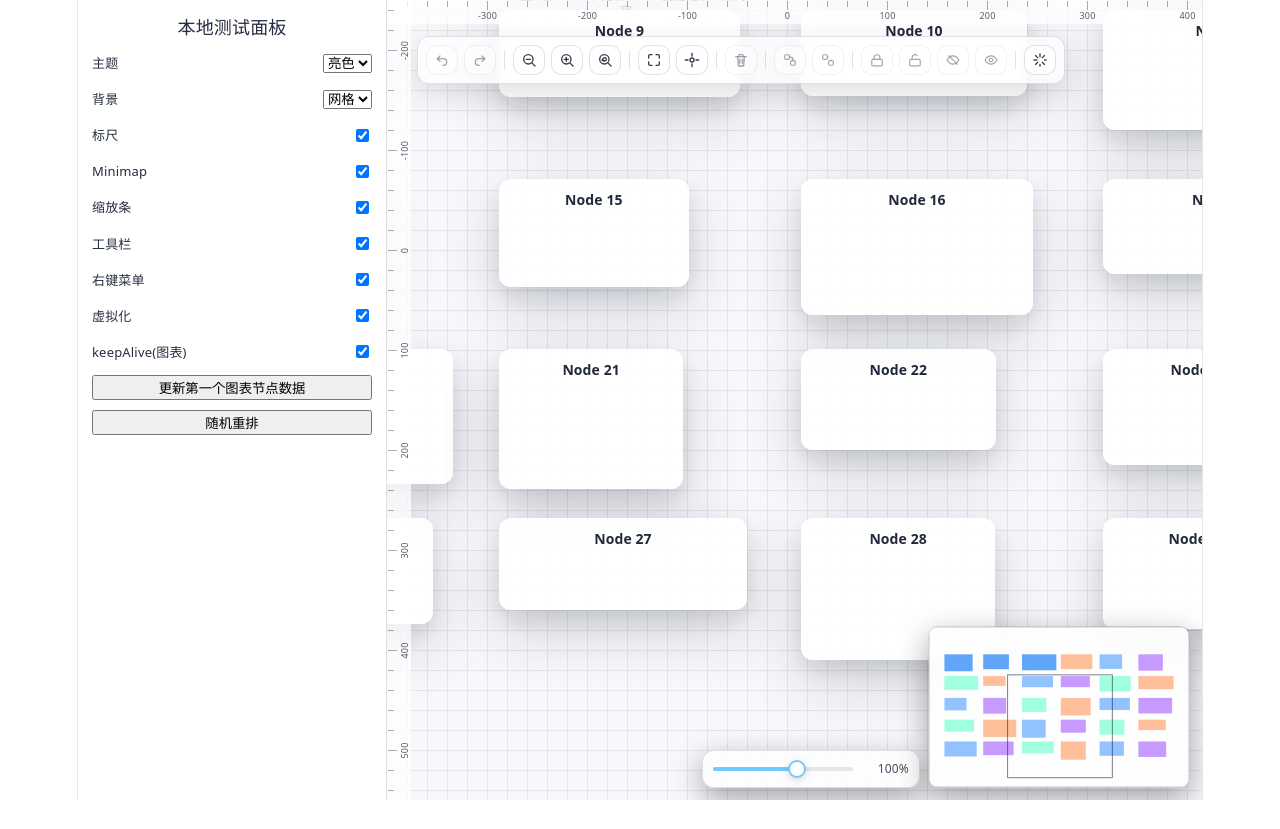
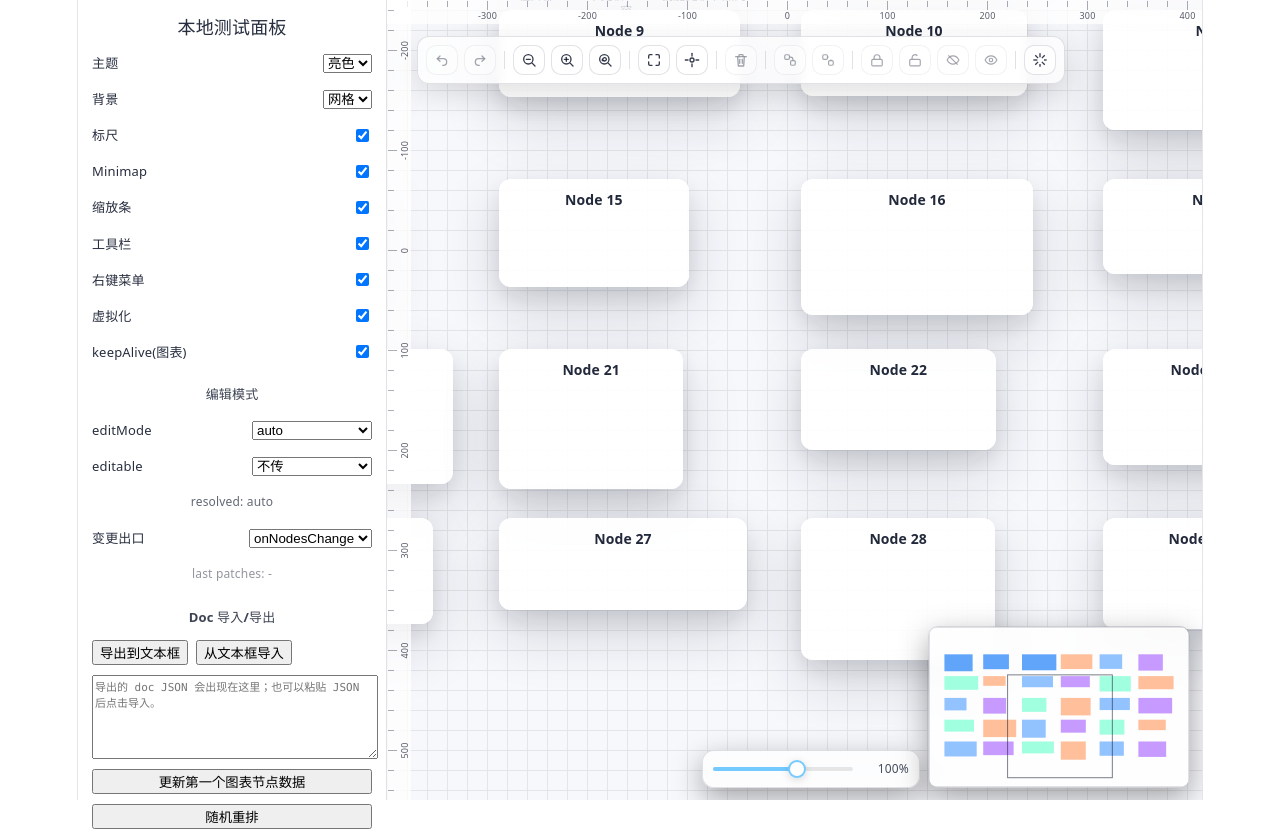
Before and after one commit to qiuyulc/infinite-map, a React (Vite) app in the folder playground/: page / in a window 1280 px wide. Before the commit the page ends 800 px from the top, so only its background shows below. Built offline with nearby package versions, Linux system fonts and the light colour scheme.

Commit message:
chore(playground): expand local test panel

```diff
--- a/playground/src/App.tsx
+++ b/playground/src/App.tsx
@@ -1,7 +1,11 @@
 import { useMemo, useRef, useState, useSyncExternalStore } from 'react';
 import {
   InfiniteMap,
+  applyPatchesToNodes,
   computeLayout,
+  type InfiniteMapApi,
+  type NodePatch,
+  type ChangeMeta,
   type NodeData,
 } from '@qiuyulc/infinite-map';
 import { composePlugins, InfiniteMapThemeProvider, createDefaultEditorPluginsWithUI } from '@qiuyulc/infinite-map-editor';
@@ -71,6 +75,14 @@ export default function App() {
   const [virtualizationEnabled, setVirtualizationEnabled] = useState(true);
   const [keepAliveEnabled, setKeepAliveEnabled] = useState(true);
 
+  // 编辑模式（用于验证 editable/editMode 与变更出口）
+  const [editMode, setEditMode] = useState<'unset' | 'auto' | 'readonly' | 'controlled'>('auto');
+  const [editable, setEditable] = useState<'unset' | 'true' | 'false'>('unset');
+  const [changeOutput, setChangeOutput] = useState<'nodes' | 'patches' | 'both' | 'none'>('nodes');
+
+  const [docText, setDocText] = useState<string>('');
+  const [lastPatchesInfo, setLastPatchesInfo] = useState<{ count: number; meta: ChangeMeta } | null>(null);
+
   const [nodes, setNodes] = useState<NodeData[]>(() => {
     const base = makeDemoNodes(30);
     const laid = computeLayout(base, 'grid', { seed: 1 });
@@ -104,6 +116,32 @@ export default function App() {
       createHudContributionExamplePlugin(),
     ]);
   }, [contextMenuEnabled, minimapEnabled, rulersEnabled, toolbarEnabled, zoomDockEnabled]);
+
+  const apiRef = useRef<InfiniteMapApi | null>(null);
+
+  const resolvedEditModeText = useMemo(() => {
+    const em = editMode === 'unset' ? undefined : editMode;
+    const ed = editable === 'unset' ? undefined : editable === 'true';
+    if (em) return em;
+    if (ed === false) return 'readonly';
+    if (ed === true) return 'controlled';
+    return 'auto';
+  }, [editMode, editable]);
+
+  const onNodesChange =
+    changeOutput === 'nodes' || changeOutput === 'both'
+      ? (next: NodeData[]) => {
+          setNodes(next);
+        }
+      : undefined;
+
+  const onPatches =
+    changeOutput === 'patches' || changeOutput === 'both'
+      ? (patches: NodePatch[], meta: ChangeMeta) => {
+          setLastPatchesInfo({ count: patches.length, meta });
+          setNodes((prev) => applyPatchesToNodes(prev, patches));
+        }
+      : undefined;
 
   return (
     <InfiniteMapThemeProvider base={themeBase}>
@@ -170,6 +208,80 @@ export default function App() {
               <input type="checkbox" checked={keepAliveEnabled} onChange={(e) => setKeepAliveEnabled(e.target.checked)} />
             </label>
 
+            <div style={{ marginTop: 6, fontWeight: 700, opacity: 0.9 }}>编辑模式</div>
+            <label style={{ display: 'flex', justifyContent: 'space-between', gap: 10, alignItems: 'center' }}>
+              <span>editMode</span>
+              <select value={editMode} onChange={(e) => setEditMode(e.target.value as any)} style={{ minWidth: 120 }}>
+                <option value="unset">不传</option>
+                <option value="auto">auto</option>
+                <option value="readonly">readonly</option>
+                <option value="controlled">controlled</option>
+              </select>
+            </label>
+            <label style={{ display: 'flex', justifyContent: 'space-between', gap: 10, alignItems: 'center' }}>
+              <span>editable</span>
+              <select value={editable} onChange={(e) => setEditable(e.target.value as any)} style={{ minWidth: 120 }}>
+                <option value="unset">不传</option>
+                <option value="true">true</option>
+                <option value="false">false</option>
+              </select>
+            </label>
+            <div style={{ fontSize: 12, opacity: 0.72 }}>resolved: {resolvedEditModeText}</div>
+
+            <label style={{ display: 'flex', justifyContent: 'space-between', gap: 10, alignItems: 'center' }}>
+              <span>变更出口</span>
+              <select value={changeOutput} onChange={(e) => setChangeOutput(e.target.value as any)} style={{ minWidth: 120 }}>
+                <option value="nodes">onNodesChange</option>
+                <option value="patches">onPatches</option>
+                <option value="both">两者都要</option>
+                <option value="none">都不传</option>
+              </select>
+            </label>
+            {lastPatchesInfo ? (
+              <div style={{ fontSize: 12, opacity: 0.72 }}>
+                last patches: {lastPatchesInfo.count}（source: {String((lastPatchesInfo.meta as any).source ?? '-')}, phase:{' '}
+                {String((lastPatchesInfo.meta as any).phase ?? '-')})
+              </div>
+            ) : (
+              <div style={{ fontSize: 12, opacity: 0.5 }}>last patches: -</div>
+            )}
+
+            <div style={{ marginTop: 6, fontWeight: 700, opacity: 0.9 }}>Doc 导入/导出</div>
+            <div style={{ display: 'flex', gap: 8 }}>
+              <button
+                type="button"
+                onClick={() => {
+                  const doc = apiRef.current?.exportDoc();
+                  if (!doc) return;
+                  setDocText(JSON.stringify(doc, null, 2));
+                }}
+              >
+                导出到文本框
+              </button>
+              <button
+                type="button"
+                onClick={() => {
+                  if (!apiRef.current) return;
+                  try {
+                    const parsed = JSON.parse(docText);
+                    apiRef.current.importDoc(parsed, { immediate: true });
+                  } catch (err) {
+                    console.error(err);
+                    alert('导入失败：JSON 解析错误（详情见 console）');
+                  }
+                }}
+              >
+                从文本框导入
+              </button>
+            </div>
+            <textarea
+              value={docText}
+              onChange={(e) => setDocText(e.target.value)}
+              rows={6}
+              placeholder="导出的 doc JSON 会出现在这里；也可以粘贴 JSON 后点击导入。"
+              style={{ width: '100%', resize: 'vertical', fontSize: 11, fontFamily: 'ui-monospace, SFMono-Regular, Menlo, Monaco, Consolas, monospace' }}
+            />
+
             <button
               type="button"
               onClick={() => {
@@ -199,12 +311,16 @@ export default function App() {
         <main style={{ flex: 1, minWidth: 0 }}>
           <InfiniteMap
             nodes={nodes}
-            onNodesChange={(next: NodeData[]) => setNodes(next)}
+            onNodesChange={onNodesChange}
+            onPatches={onPatches}
             plugins={plugins}
             themeBase={themeBase}
             backgroundMode={backgroundMode}
             gridSpacing="auto"
             dotSpacing="auto"
+            apiRef={apiRef}
+            editMode={editMode === 'unset' ? undefined : editMode}
+            editable={editable === 'unset' ? undefined : editable === 'true'}
             virtualization={{
               enabled: virtualizationEnabled,
               // 图表节点：即使被虚拟化裁掉，也不卸载（避免图表重建）
```
Also changed, not shown: package.json (+4 -3 lines), 1 other file (tests, documents, lock files or other folders).
